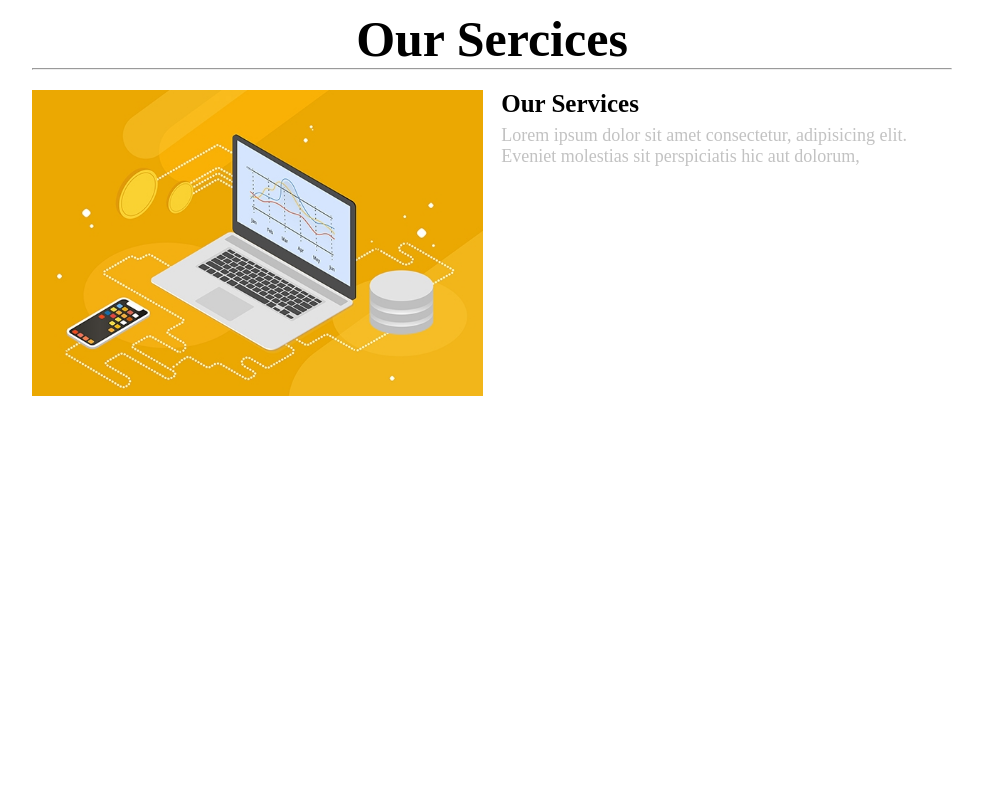
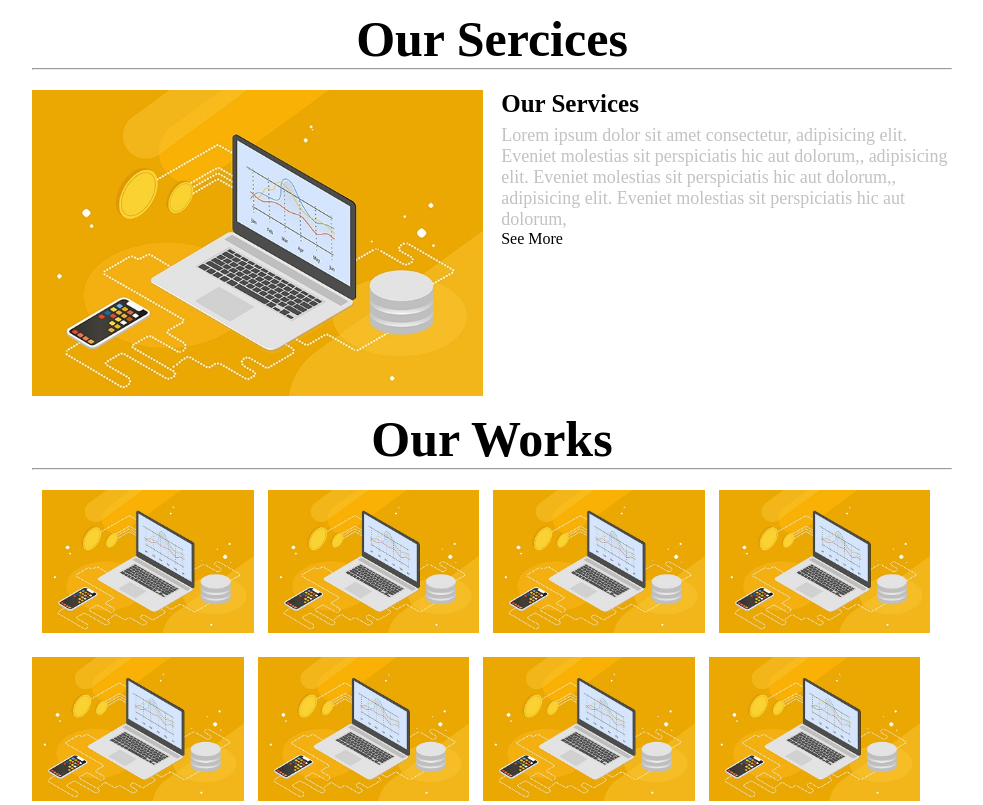
Before and after one commit to EMahmoudNabil/Landing-Page-, a plain HTML site: page index.html in a window 1280 px wide. Shown: the part 700-1505 px from the top of the page, without its empty margins (148-1131 px from the left). Before the commit the page ends 1100 px from the top, so only its background shows below. Drawn offline with Linux system fonts and the light colour scheme.

Commit message:
Section Works & styled

```diff
--- a/css/styles.css
+++ b/css/styles.css
@@ -50,7 +50,6 @@
     width: 49%;
     margin-top: 20px;
 }
-
 .ServiceTXT{
     width: 49%;
 
@@ -66,9 +65,36 @@
     color: #9999;
 
 }
+.ServiceTXT a{
+    color: #000;
+    text-decoration: none;
+}
 
+.ServiceTXT a:hover{
+    color: rgb(51, 55, 95);
+    text-decoration: underline;
+}
 
+/* style Work section */
+.work{
 
+}
+.WorkIMG{
+    width: 23%;
+    margin-top: 20px;
+    margin-right: 10px;
+
+}
+
+.WorkIMG:first-child{
+    margin-left: 10px;
+}
+.WorkIMG:hover{
+    border: 1px solid #444;
+    box-shadow: 5px 10px;
+    cursor: pointer;
+
+}
 
 
 
--- a/index.html
+++ b/index.html
@@ -36,13 +36,37 @@
                     <img src="./images/service.jpg" alt="service img" class="ServiceIMG" >
                     <div class="ServiceTXT FloatRight">
                         <h3>Our Services</h3>
-                        <p>Lorem ipsum dolor sit amet consectetur, adipisicing elit. Eveniet molestias sit perspiciatis hic aut dolorum, </p>
+                        <p>Lorem ipsum dolor sit amet consectetur, adipisicing elit. Eveniet molestias sit perspiciatis hic aut dolorum,, adipisicing elit. Eveniet molestias sit perspiciatis hic aut dolorum,, adipisicing elit. Eveniet molestias sit perspiciatis hic aut dolorum, </p>
+                        <a href="#" >See More</a>
                     </div>
                 </div>
         </div>
         </div>
     </section>
 
+        <!-- Section Works -->
+        <section>
+            <div>
+                <div class="container">
+                    <div>
+                        <h2 class="headService"> Our Works</h2>
+                        <hr>
+                    </div>
+                    <div class="works">
+                        <img src="./images/service.jpg" alt="service img" class="WorkIMG" >
+                        <img src="./images/service.jpg" alt="service img" class="WorkIMG" >
+                        <img src="./images/service.jpg" alt="service img" class="WorkIMG" >
+                        <img src="./images/service.jpg" alt="service img" class="WorkIMG" >
+                        <img src="./images/service.jpg" alt="service img" class="WorkIMG" >
+                        <img src="./images/service.jpg" alt="service img" class="WorkIMG" >
+                        <img src="./images/service.jpg" alt="service img" class="WorkIMG" >
+                        <img src="./images/service.jpg" alt="service img" class="WorkIMG" >
+                    </div>
+            </div>
+            </div>
+        </section>
+
+
 
 
 </body>
```
